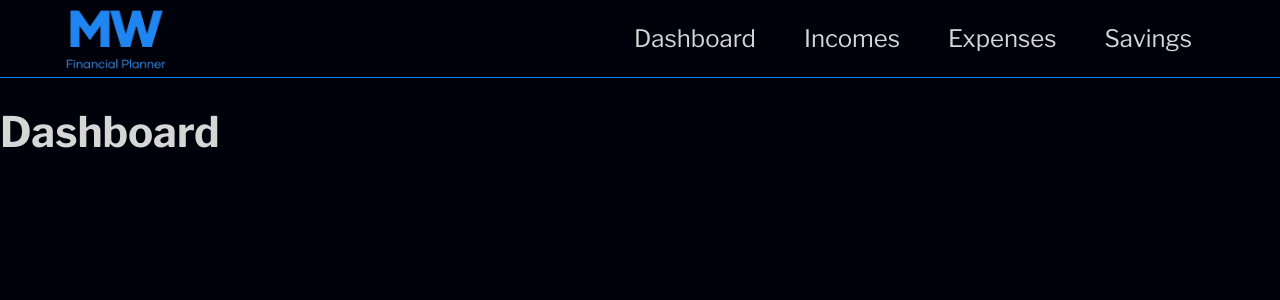
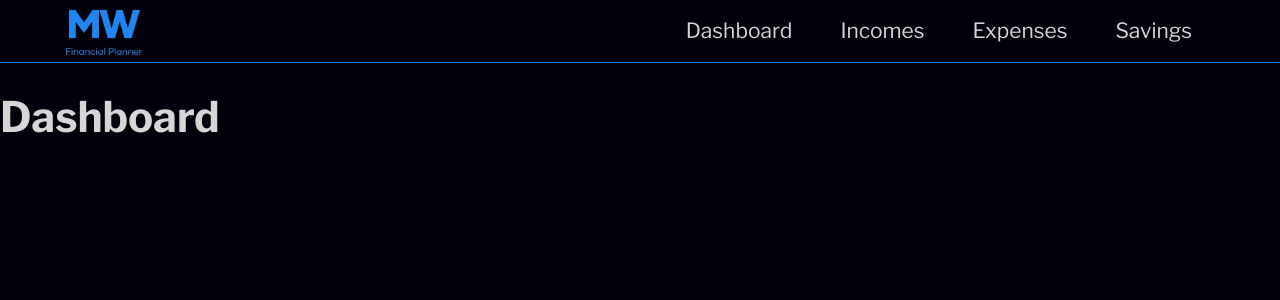
Before and after one commit to MatzeW95/financial-planner, a React (Create React App) app in the folder finacial-planner/: page / in a window 1280 px wide. Shown: the top 300 px of the page. Built offline with nearby package versions, Linux system fonts and the light colour scheme.

Commit message:
changed font size

```diff
--- a/finacial-planner/src/style.css
+++ b/finacial-planner/src/style.css
@@ -46,7 +46,7 @@ nav {
 }
 
 .HeaderLogo {
-    width: 6.5rem;
+    width: 5rem;
 }
 
 .RouteLayout {
@@ -59,7 +59,6 @@ nav {
 
 .RouteLayout > li {
     padding: 0.25rem 1.5rem;
-    font-size: 24px;
 }
 
 .RouteLayout > li:first-child {
```
